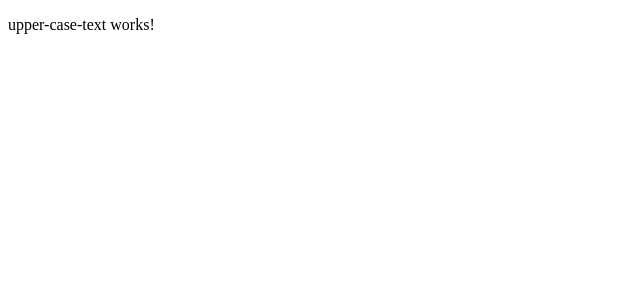
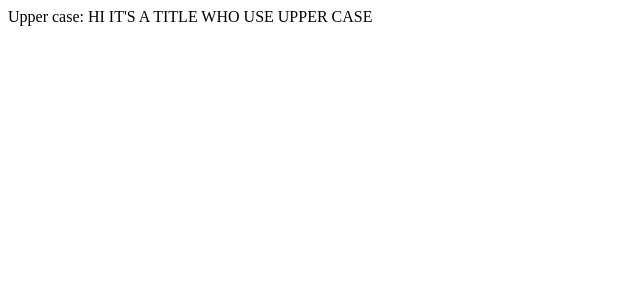
Before and after one commit to diego40g/first-Angular, an Angular app in the folder Curso_LaWebEmpiezaAqui/AngularConcepts/006_pipes/: page / in a window 1280 px wide. Shown: the top 300 px of the page, without its empty margins (0-640 px from the left). Built offline with nearby package versions, Linux system fonts and the light colour scheme.

Commit message:
understant basic example of uppercase

```diff
--- a/Curso_LaWebEmpiezaAqui/AngularConcepts/006_pipes/src/app/upper-case-text/upper-case-text.component.html
+++ b/Curso_LaWebEmpiezaAqui/AngularConcepts/006_pipes/src/app/upper-case-text/upper-case-text.component.html
@@ -1 +1,4 @@
-<p>upper-case-text works!</p>
+<label for="">
+  <span>Upper case: </span>
+  {{title | uppercase}}
+</label>
--- a/Curso_LaWebEmpiezaAqui/AngularConcepts/006_pipes/src/app/upper-case-text/upper-case-text.component.ts
+++ b/Curso_LaWebEmpiezaAqui/AngularConcepts/006_pipes/src/app/upper-case-text/upper-case-text.component.ts
@@ -6,5 +6,5 @@ import { Component } from '@angular/core';
   styleUrls: ['./upper-case-text.component.css']
 })
 export class UpperCaseTextComponent {
-
+  title: string = "Hi it's a title who use upper case"
 }
```
